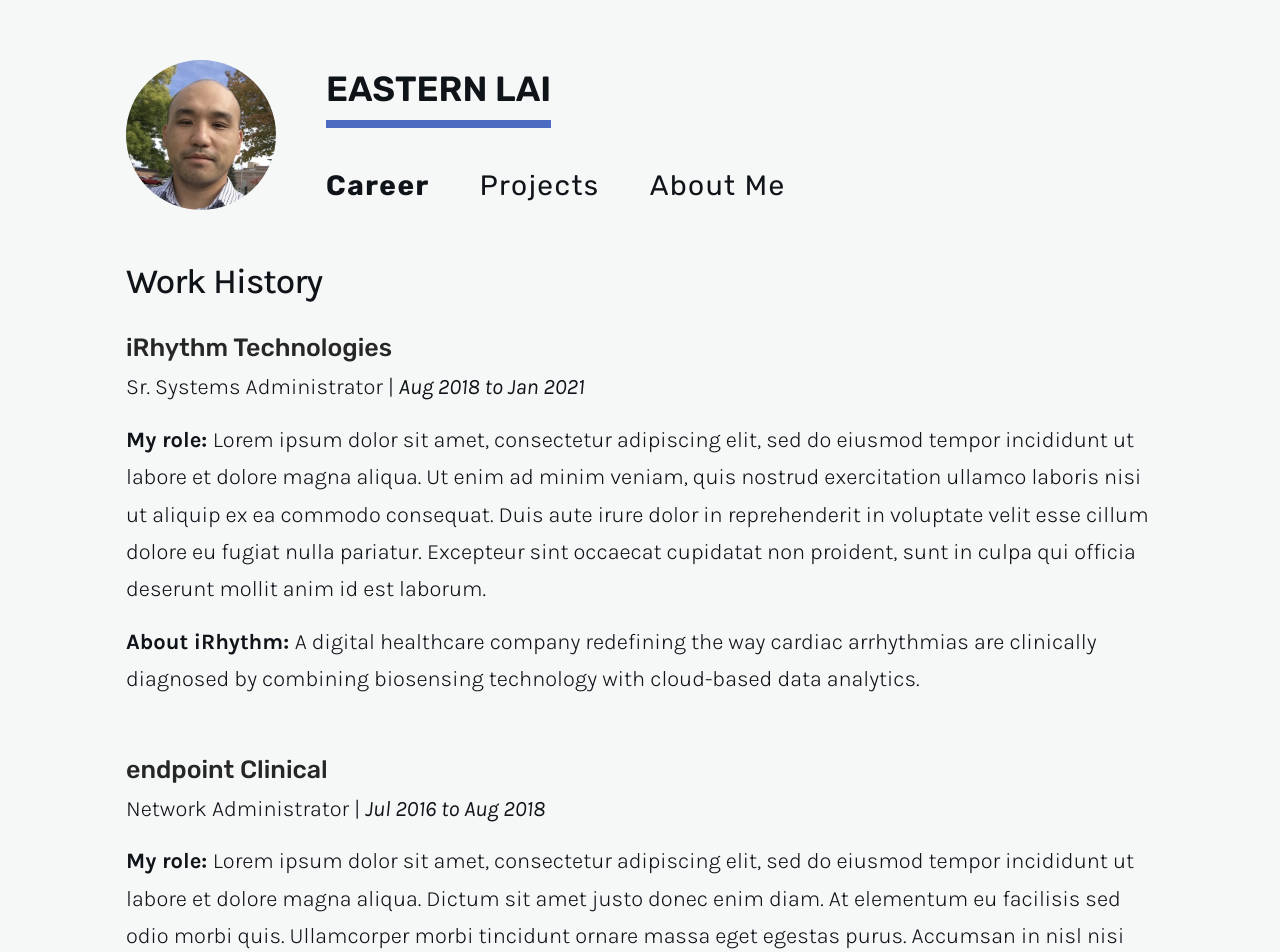
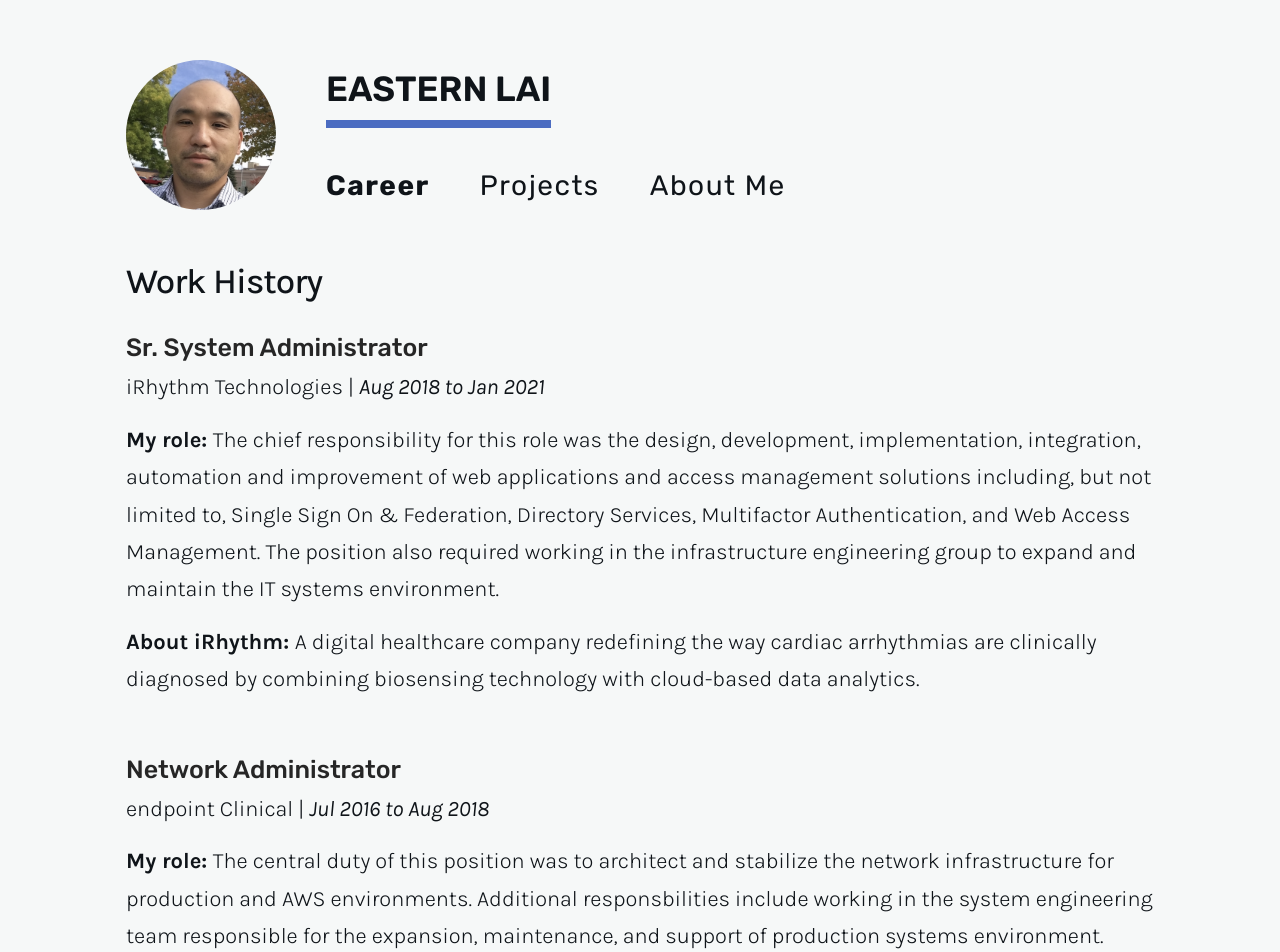
Before and after one commit to easternlai/dev-portfolio, a React (Create React App) app: page /career in a window 1280 px wide. Shown: the top 952 px of the page. Built offline with nearby package versions, Linux system fonts and the light colour scheme.

Commit message:
added careers pages

```diff
--- a/src/pages/AboutMePage.js
+++ b/src/pages/AboutMePage.js
@@ -1,21 +1,42 @@
 import React from "react";
-import suzie from '../images/suzie.jpeg';
-import bingbing from '../images/bingbing.JPG';
-import marty from '../images/marty.JPG';
-import buddy from '../images/buddy.JPG';
+import suzie from "../images/suzie.jpeg";
+import bingbing from "../images/bingbing.JPG";
+import marty from "../images/marty.JPG";
+import buddy from "../images/buddy.JPG";
 
 const AboutMePage = () => {
-
-    const images = [buddy, bingbing, suzie, marty ];
+  const images = [buddy, bingbing, suzie, marty];
   return (
     <div className="about">
+      <div>
+        <span className="bold">contact: </span>
+        <span className="mb-10 italic">
+          eastern.lai@gmail.com | 415.420.1297
+        </span>
+      </div>
+      <div>
+        <span className="bold">GitHub: </span>
+        <a href="https://github.com/easternlai">
+          https://github.com/easternlai
+        </a>
+      </div>
+      <div>
+        <span className="bold">LinkedIn: </span>
+        <a href="https://www.linkedin.com/in/eastern-lai-3b05b585/">
+          https://www.linkedin.com/in/eastern-lai-3b05b585/
+        </a>{" "}
+      </div>
       <div className="text-large">me</div>
-      <div className="mb-10 italic">eastern.lai@gmail.com | 415.420.1297</div>
-      <div className="mt-20">Originally from Missouri, I have lived up and down California and currently call the SF north bay home.
-      When I'm not youtubing tech videos I like to explore new walks and do my best to make sure my little friends are living their best lives.
+      <div className="mt-20">
+        I try to spend my free time on weekends staying connected with family and
+        maintaining friendships that have lasted decades. I also like to explore new walks in different
+        neighborhoods with my little friends and do my best to make sure they are living
+        their best lives.
       </div>
       <div className="about__photos">
-        {images.map((image) => <img className="about__photos--photo" src={image}/>)}
+        {images.map((image) => (
+          <img className="about__photos--photo" src={image} />
+        ))}
       </div>
     </div>
   );
--- a/src/pages/CareerPage.js
+++ b/src/pages/CareerPage.js
@@ -5,10 +5,10 @@ const CareerPage = () => {
     {
       name: "iRhythm Technologies",
       years: "Aug 2018 to Jan 2021",
-      position: "Sr. Systems Administrator",
+      position: "Sr. System Administrator",
       company:
         "A digital healthcare company redefining the way cardiac arrhythmias are clinically diagnosed by combining biosensing technology with cloud-based data analytics.",
-      job: "Lorem ipsum dolor sit amet, consectetur adipiscing elit, sed do eiusmod tempor incididunt ut labore et dolore magna aliqua. Ut enim ad minim veniam, quis nostrud exercitation ullamco laboris nisi ut aliquip ex ea commodo consequat. Duis aute irure dolor in reprehenderit in voluptate velit esse cillum dolore eu fugiat nulla pariatur. Excepteur sint occaecat cupidatat non proident, sunt in culpa qui officia deserunt mollit anim id est laborum.",
+      job: "The chief responsibility for this role was the design, development, implementation, integration, automation and improvement of web applications and access management solutions including, but not limited to, Single Sign On & Federation, Directory Services, Multifactor Authentication, and Web Access Management.  The position also required working in the infrastructure engineering group to expand and maintain the IT systems environment.",
     },
     {
       name: "endpoint Clinical",
@@ -16,15 +16,15 @@ const CareerPage = () => {
       position: "Network Administrator",
       company:
         "An interactive response technology IRT systems and solutions provider that supports the life sciences industry.",
-      job: "Lorem ipsum dolor sit amet, consectetur adipiscing elit, sed do eiusmod tempor incididunt ut labore et dolore magna aliqua. Dictum sit amet justo donec enim diam. At elementum eu facilisis sed odio morbi quis. Ullamcorper morbi tincidunt ornare massa eget egestas purus. Accumsan in nisl nisi scelerisque eu ultrices. Lorem ipsum dolor sit amet consectetur. Feugiat sed lectus vestibulum mattis. Mauris ultrices eros in cursus turpis massa tincidunt dui. Sollicitudin tempor id eu nisl nunc mi. Risus at ultrices mi tempus imperdiet nulla. Diam sollicitudin tempor id eu nisl nunc. Interdum velit laoreet id donec ultrices. Ornare arcu odio ut sem nulla pharetra diam sit amet. Eget felis eget nunc lobortis. Pulvinar mattis nunc sed blandit libero volutpat sed cras. Pulvinar sapien et ligula ullamcorper malesuada. Blandit volutpat maecenas volutpat blandit aliquam etiam erat. Quis blandit turpis cursus in. Cursus risus at ultrices mi tempus imperdiet nulla malesuada pellentesque.",
+      job: "The central duty of this position was to architect and stabilize the network infrastructure for production and AWS environments.  Additional responsbilities include working in the system engineering team responsible for the expansion, maintenance, and support of production systems environment.",
     },
     {
       name: "Bently Enterprises",
       years: "Apr 2013 to Jul 2016",
-      position: "Systems Administrator",
+      position: "System Administrator",
       company:
-        "A multi-enterprise corporation with operations spanning various industries ranging from commercial real estate to whiskey distilleration. ",
-      job: "Ultricies lacus sed turpis tincidunt id aliquet risus feugiat. Ullamcorper morbi tincidunt ornare massa eget egestas purus viverra accumsan. Praesent semper feugiat nibh sed pulvinar proin gravida hendrerit lectus. Eget nunc lobortis mattis aliquam faucibus. Nisl tincidunt eget nullam non nisi est sit. Bibendum neque egestas congue quisque egestas diam in arcu. Sit amet nisl suscipit adipiscing. Amet aliquam id diam maecenas ultricies mi eget. Lorem dolor sed viverra ipsum nunc aliquet bibendum enim. Risus commodo viverra maecenas accumsan. Velit euismod in pellentesque massa. Congue quisque egestas diam in arcu. Mi eget mauris pharetra et. Diam vel quam elementum pulvinar etiam non quam. Cursus mattis molestie a iaculis at. Justo eget magna fermentum iaculis eu. Curabitur vitae nunc sed velit dignissim sodales ut eu sem. Mauris vitae ultricies leo integer malesuada nunc vel. Phasellus vestibulum lorem sed risus ultricies tristique nulla.",
+        "A multi-enterprise corporation with operations spanning various industries ranging from commercial real estate to whiskey distilleration.",
+      job: "The position involved working in system administration team responsible for all the companies technologies including maintaining LAMP stack environment and support of internal web services.  Other duties included serving as lead technical resource for network operations, security systems, VoiP services, and conference room technologies.",
     },
   ];
 
@@ -34,10 +34,19 @@ const CareerPage = () => {
 
       {companies.map((company) => (
         <div className="career__company">
-            <div className="heading-3__bold">{company.name}</div>
-            <div className="mb-10"><span>{company.position} |</span><span className="italic"> {company.years}</span></div>
-            <div className="mb-10"><span className="bold">My role: </span>{company.job}</div>
-            <div><span className="bold">About {company.name.split(" ")[0]}: </span>{company.company}</div>
+          <div className="heading-3__bold">{company.position}</div>
+          <div className="mb-10">
+            <span>{company.name} |</span>
+            <span className="italic"> {company.years}</span>
+          </div>
+          <div className="mb-10">
+            <span className="bold">My role: </span>
+            {company.job}
+          </div>
+          <div>
+            <span className="bold">About {company.name.split(" ")[0]}: </span>
+            {company.company}
+          </div>
         </div>
       ))}
     </div>
--- a/src/pages/ProjectPage.js
+++ b/src/pages/ProjectPage.js
@@ -3,7 +3,17 @@ import React from 'react';
 const ProjectPage = () => {
 
     return (
-        <div>ProjectPage</div>
+        <div>
+        <div className="text-large mb-10">Cultree Project</div>
+        <div className="text-med">about </div>
+        <div className='ml-15'>Cultree is a multi-tenant, mern application that provides a central web location for office managers and company cultree committee liasons to create event signups, offer swag and gifts via a store, and post company photo galleries with many more features to come! </div>
+
+        <div className="text-med  mt-20">Technologies </div>
+        <div className='ml-15 mb-10'><span className="bold">frontend - </span> </div>
+        <div className='ml-15 mb-10'><span classNams="bold">backend - </span>  </div>
+        <div className='ml-15 mb-10'><span className="bold">devops - </span>Cultree's infrastructure resides in an AWS  Linux EC2 instance that maintains the frontend, backend, mongoDB, and apache containers. Terraform is used to build and destroy the AWS environment and docker compose is use to automate the build and run of the containers.</div>
+
+        </div>
     )
 };
 
--- a/src/styles/_app.scss
+++ b/src/styles/_app.scss
@@ -30,3 +30,11 @@ body {
 .mb-10 {
     margin-bottom: 15px;
 }
+
+.mb-5 {
+    margin-bottom: 8px;
+}
+
+.ml-15{
+    margin-left: 15px;
+}
--- a/src/styles/base/_typography.scss
+++ b/src/styles/base/_typography.scss
@@ -91,6 +91,12 @@ body {
     letter-spacing:-1px;
 }
 
+.text-med {
+  font-size: 3rem;
+  font-weight: 500;
+  letter-spacing:-1px;
+}
+
   .bold{
     font-weight: bold;
   }
```
